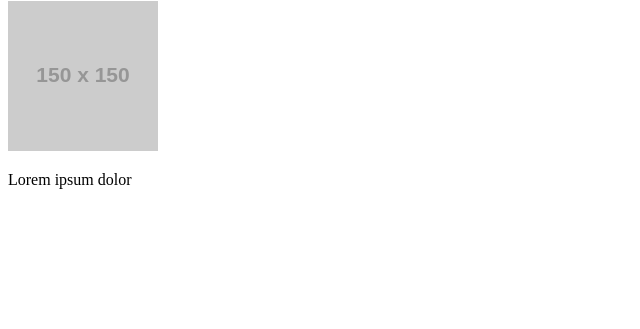
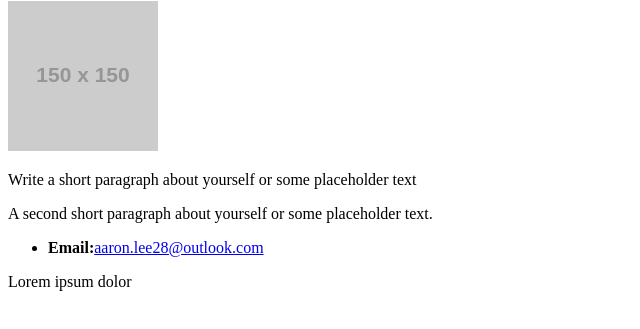
Before and after one commit to aaronlee28/aaronlee28.github.io, a plain HTML site: page index.html in a window 1280 px wide. Shown: the part 79-408 px from the top of the page, without its empty margins (0-640 px from the left). Drawn offline with Linux system fonts and the light colour scheme; placeholder pictures from the web are drawn by us.

Commit message:
initial commit

```diff
--- a/index.html
+++ b/index.html
@@ -11,9 +11,14 @@
 
 <h1> Aaron Lee </h1>
 
-<img src='https://via.placeholder.com/150' alt = "Aaron Lee"
-<br>
+<img src='https://via.placeholder.com/150' alt = "Aaron Lee">
 
+<p>Write a short paragraph about yourself or some placeholder text</p>
+<p>A second short paragraph about yourself or some placeholder text.</p>
+
+<ul>
+    <li><strong>Email:</strong><a href = '#'>aaron.lee28@outlook.com</a></li>
+</ul>
 </body>
 
 
```
